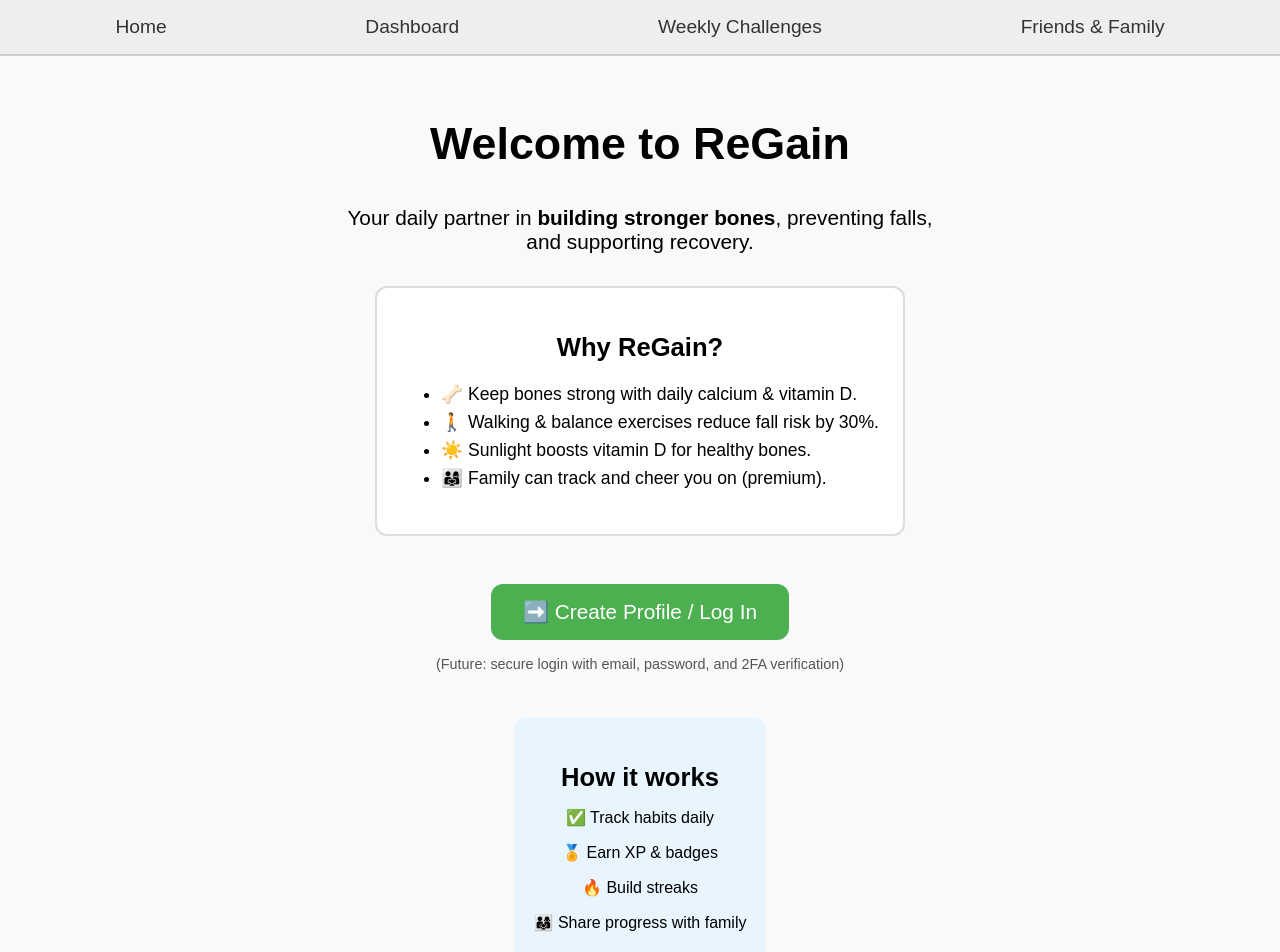
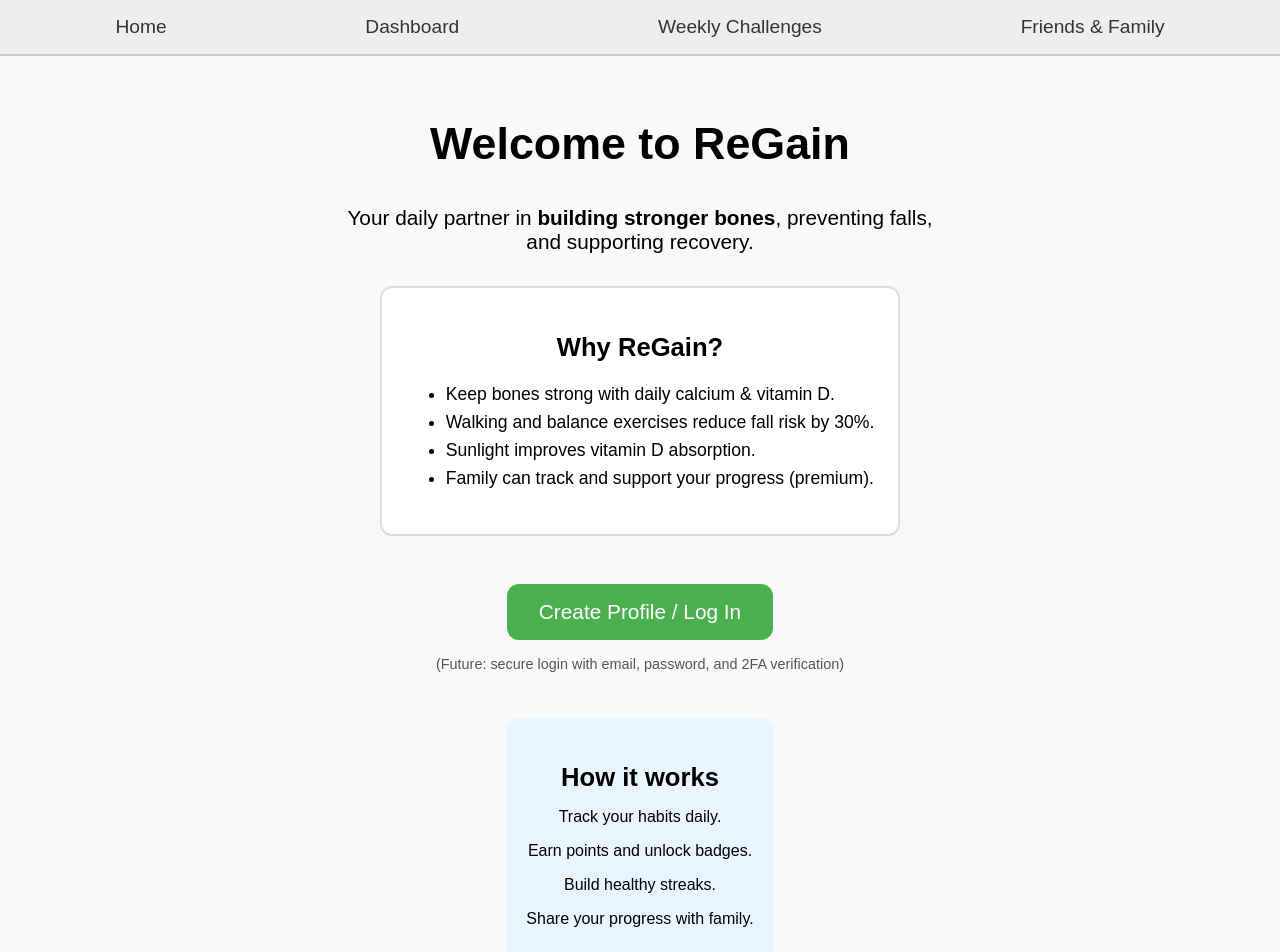
Before and after one commit to shivanamdeo23-cpu/regain, a Next.js app: page / in a window 1280 px wide. Shown: the top 952 px of the page. Built offline with nearby package versions, Linux system fonts and the light colour scheme.

Commit message:
Update page.tsx

```diff
--- a/app/page.tsx
+++ b/app/page.tsx
@@ -17,15 +17,15 @@ export default function Home() {
       <section style={styles.infoBox}>
         <h2 style={styles.sectionTitle}>Why ReGain?</h2>
         <ul style={styles.list}>
-          <li>🦴 Keep bones strong with daily calcium & vitamin D.</li>
-          <li>🚶 Walking & balance exercises reduce fall risk by 30%.</li>
-          <li>☀️ Sunlight boosts vitamin D for healthy bones.</li>
-          <li>👨‍👩‍👧 Family can track and cheer you on (premium).</li>
+          <li>Keep bones strong with daily calcium & vitamin D.</li>
+          <li>Walking and balance exercises reduce fall risk by 30%.</li>
+          <li>Sunlight improves vitamin D absorption.</li>
+          <li>Family can track and support your progress (premium).</li>
         </ul>
       </section>
 
       <button style={styles.button} onClick={() => router.push('/dashboard')}>
-        ➡️ Create Profile / Log In
+        Create Profile / Log In
       </button>
 
       <p style={styles.note}>
@@ -34,10 +34,10 @@ export default function Home() {
 
       <section style={styles.footerBox}>
         <h3 style={styles.sectionTitle}>How it works</h3>
-        <p>✅ Track habits daily</p>
-        <p>🏅 Earn XP & badges</p>
-        <p>🔥 Build streaks</p>
-        <p>👨‍👩‍👧 Share progress with family</p>
+        <p>Track your habits daily.</p>
+        <p>Earn points and unlock badges.</p>
+        <p>Build healthy streaks.</p>
+        <p>Share your progress with family.</p>
       </section>
     </main>
   );
```
